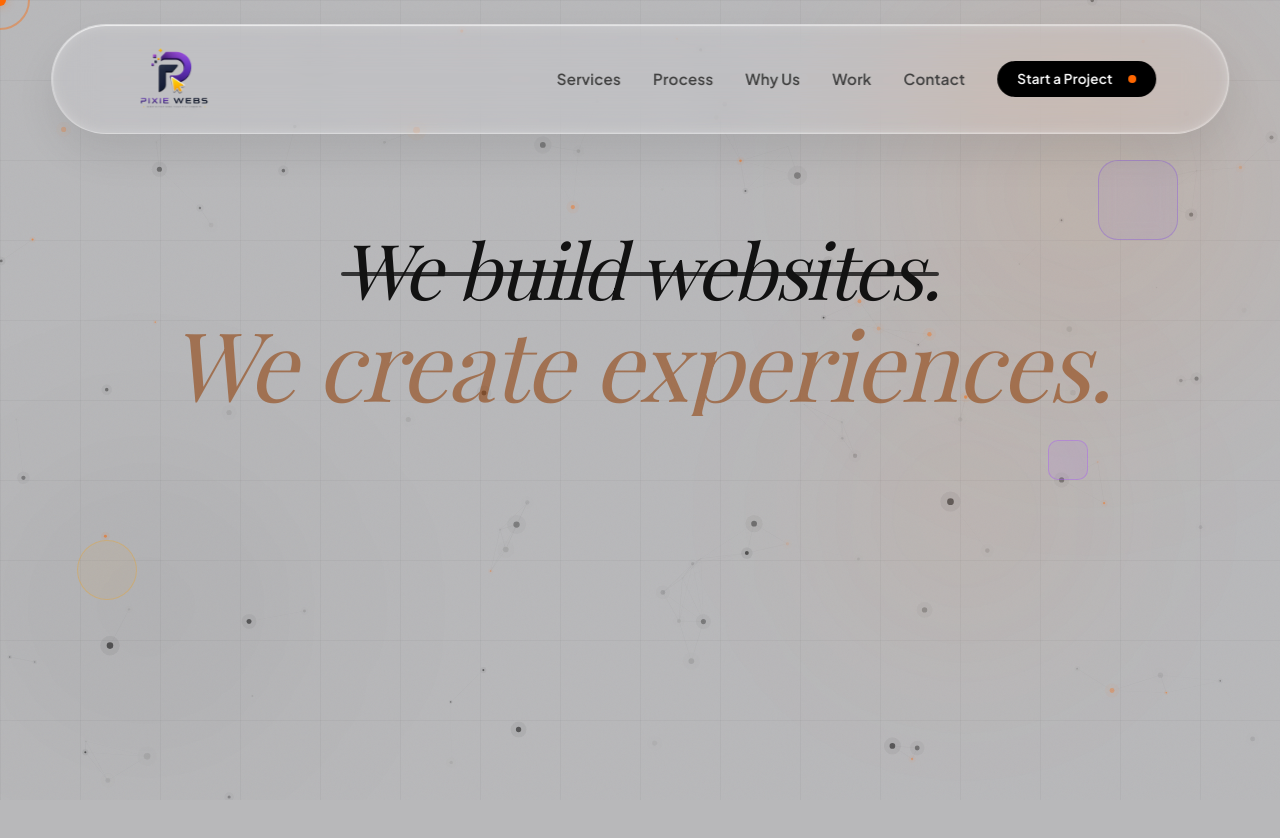
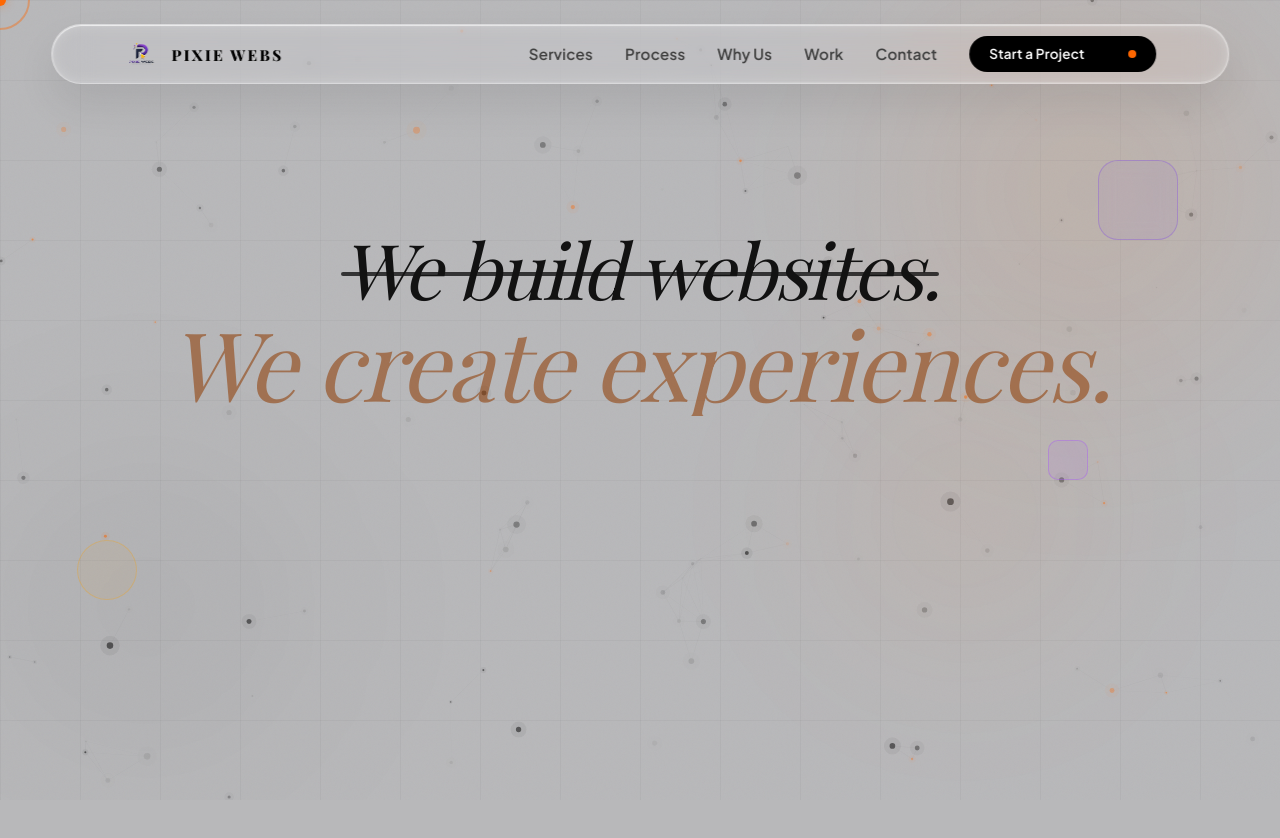
Before and after one commit to pixiewebsolution-maker/pixiweb, a Next.js app: page / in a window 1280 px wide. Shown: the top 838 px of the page. Built offline with nearby package versions, Linux system fonts and the light colour scheme; a web font is replaced by a local one.

Commit message:
Update navbar layout and restore PIXIE WEBS text

```diff
--- a/src/components/Navbar.tsx
+++ b/src/components/Navbar.tsx
@@ -36,8 +36,19 @@ export default function Navbar() {
     <nav ref={navRef} className={scrolled ? 'scrolled' : ''}>
       <div className="container flex items-center justify-between relative min-h-[50px]">
         {/* Logo */}
-        <a href="#" className="z-10" onClick={(e) => { e.preventDefault(); window.scrollTo({ top: 0, behavior: 'smooth' }); }}>
-          <Image src="/pixie-logo.png" alt="Pixie Webs" width={100} height={32} className="object-contain" style={{ mixBlendMode: 'multiply' }} />
+        <a href="#" className="flex items-center gap-3 z-10" onClick={(e) => { e.preventDefault(); window.scrollTo({ top: 0, behavior: 'smooth' }); }}>
+          <Image src="/pixie-logo.png" alt="Pixie Webs Icon" width={36} height={36} className="object-contain rounded-lg" style={{ mixBlendMode: 'multiply' }} />
+          <span style={{
+            fontFamily: 'var(--font-serif)',
+            fontWeight: 800,
+            fontSize: '0.95rem',
+            letterSpacing: '0.15em',
+            textTransform: 'uppercase',
+            color: '#000',
+            paddingTop: '2px'
+          }}>
+            Pixie Webs
+          </span>
         </a>
 
         <div className="hidden md:flex items-center gap-8">
@@ -51,8 +62,9 @@ export default function Navbar() {
               {l.label}
             </a>
           ))}
-          <a href="#contact" className="btn-primary" style={{ padding: '8px 20px', fontSize: '0.85rem' }} onClick={(e) => scrollTo(e, '#contact')}>
+          <a href="#contact" className="btn-primary group" style={{ padding: '8px 20px', fontSize: '0.85rem' }} onClick={(e) => scrollTo(e, '#contact')}>
             <span>Start a Project</span>
+            <span className="w-2 h-2 rounded-full bg-[var(--color-primary)] ml-1 transition-transform group-hover:scale-125"></span>
           </a>
         </div>
 
```
